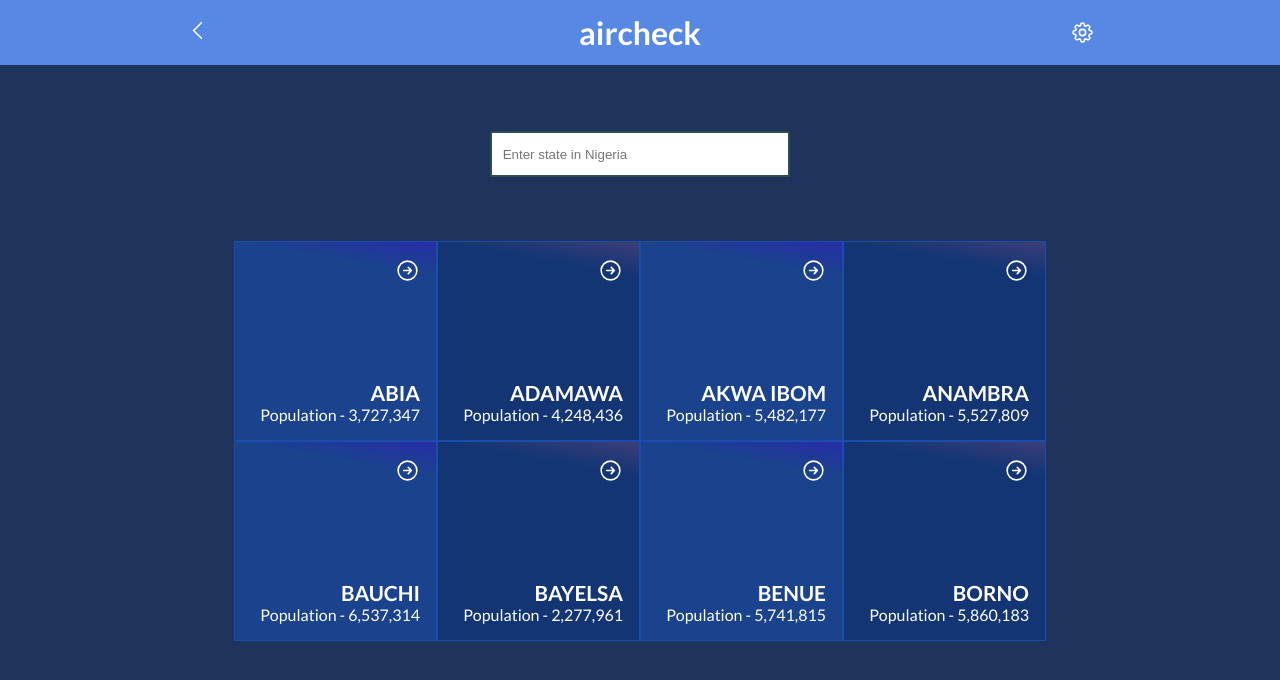
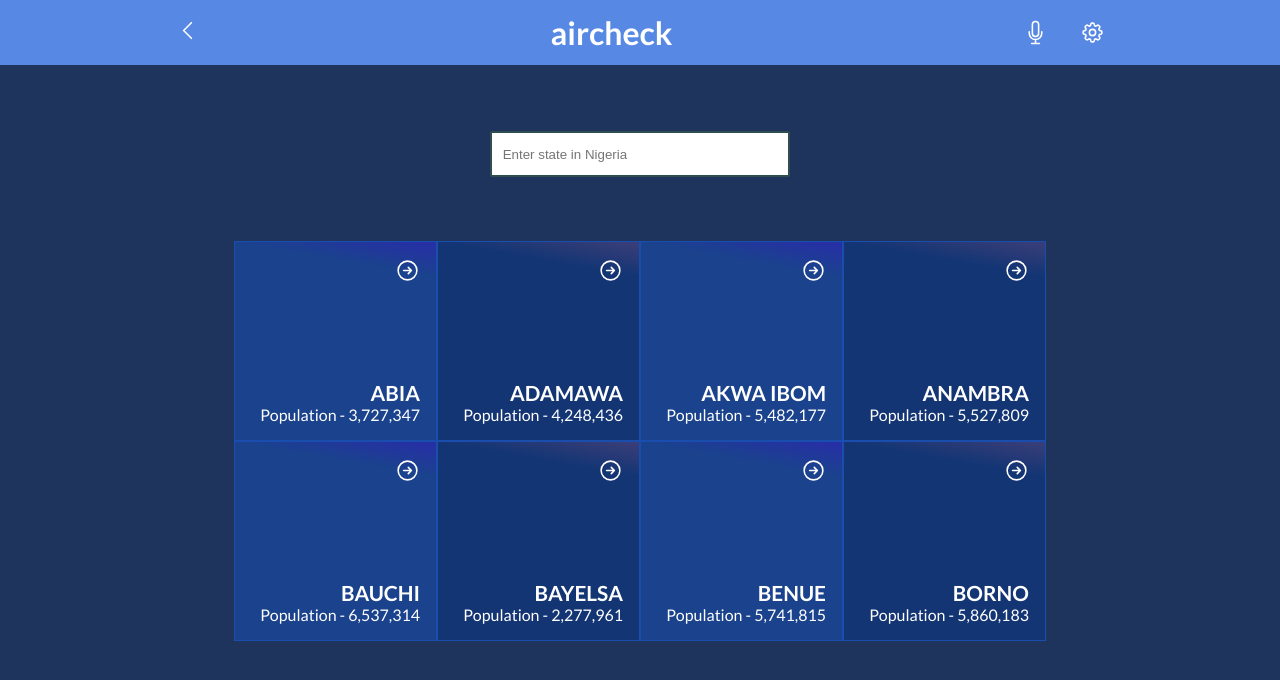
Before and after one commit to ikennarichard/React-capstone, a React (Create React App) app: page / in a window 1280 px wide. Shown: the top 680 px of the page. Built offline with nearby package versions, Linux system fonts and the light colour scheme.

Commit message:
Update header component

```diff
--- a/src/components/Header.jsx
+++ b/src/components/Header.jsx
@@ -1,5 +1,5 @@
 import { NavLink } from 'react-router-dom';
-import { ChevroLeft, Settiings } from '../icons/icons';
+import { ChevroLeft, Settiings, Microphone } from '../icons/icons';
 import styles from './Header.module.css';
 
 export default function Header() {
@@ -11,7 +11,10 @@ export default function Header() {
         </NavLink>
       </nav>
       <h1>aircheck</h1>
-      <Settiings />
+      <div className={styles.icons}>
+        <Microphone />
+        <Settiings />
+      </div>
     </header>
   );
 }
```
